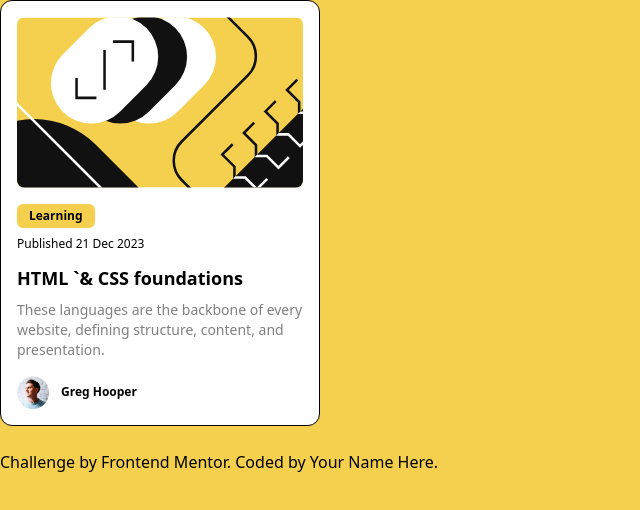
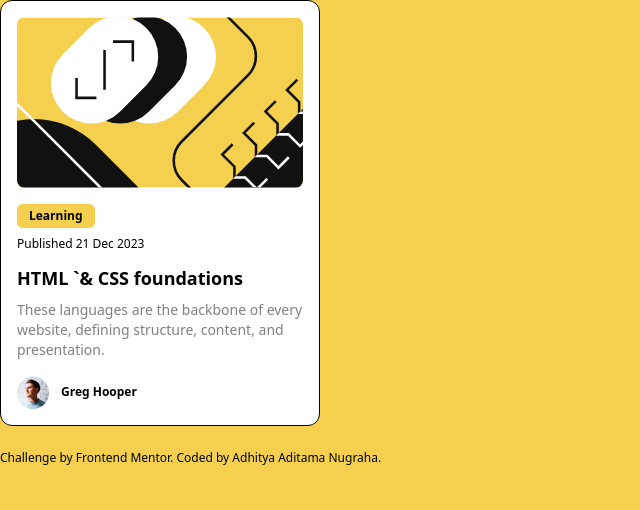
Before and after one commit to aaditamanugraha/blog-preview-card, a website: page index.html in a window 1280 px wide. Shown: the whole page, without its empty margins (0-640 px from the left). Drawn offline with Linux system fonts and the light colour scheme.

Commit message:
feat: add link to footer

```diff
--- a/index.html
+++ b/index.html
@@ -36,17 +36,26 @@
       </div>
 
       <div id="profile" class="flex items-center">
-        <img src="./assets/images/image-avatar.webp" alt="" class="w-8 mr-3"/>
+        <img src="./assets/images/image-avatar.webp" alt="" class="w-8 mr-3" />
         <p class="text-xs font-bold">Greg Hooper</p>
       </div>
     </main>
 
     <footer>
-      <p>
+      <p class="text-xs">
         Challenge by
-        <a href="https://www.frontendmentor.io?ref=challenge" target="_blank"
+        <a
+          href="https://www.frontendmentor.io/learning-paths/getting-started-on-frontend-mentor-XJhRWRREZd/steps/663a46c920fb35b1b60c16f5/challenge/start"
+          target="_blank"
+          class="hover:underline"
           >Frontend Mentor</a
-        >. Coded by <a href="#">Your Name Here</a>.
+        >. Coded by
+        <a
+          href="https://www.frontendmentor.io/profile/aaditamanugraha"
+          target="_blank"
+          class="hover:underline"
+          >Adhitya Aditama Nugraha</a
+        >.
       </p>
     </footer>
   </body>
```
Also changed, not shown: src/css/output.css.
